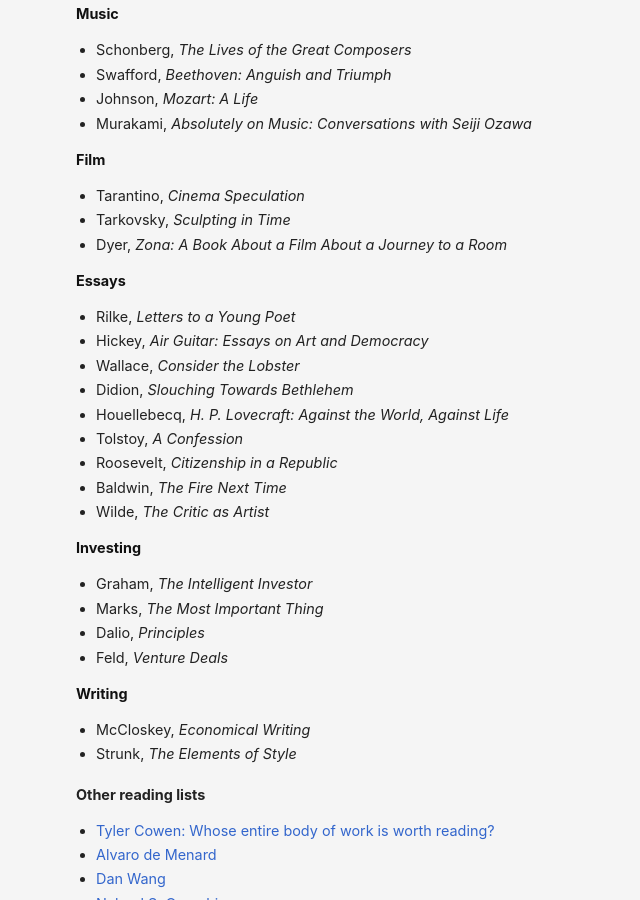
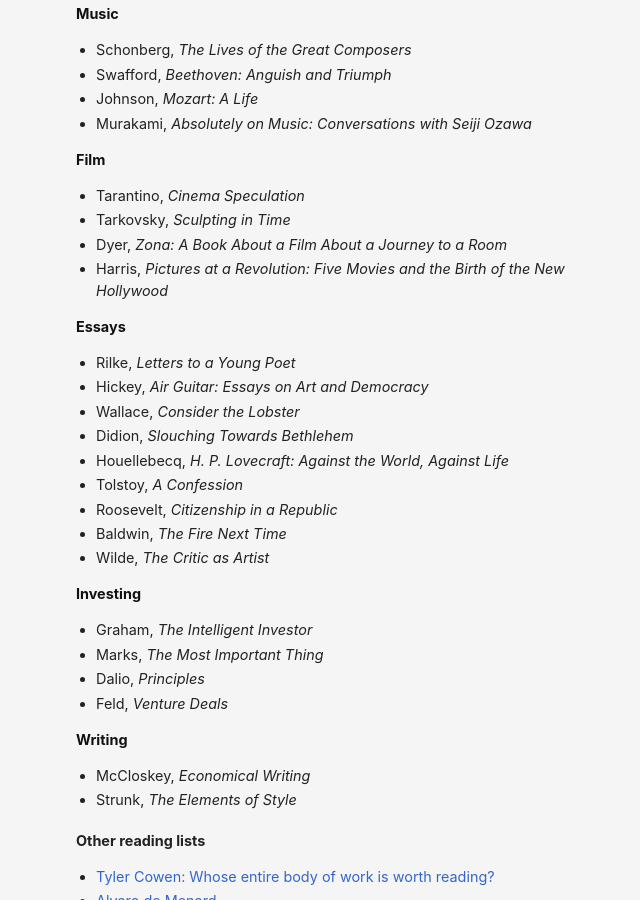
Before and after one commit to danschlz/danschulz.github.io, a Jekyll site: the page built from books.md, in a window 1280 px wide and 900 px high, scrolled down 7390 px. Shown: the whole window, without its empty margins (284-924 px from the left). Built offline with Jekyll 4.4.1, drawn with Linux system fonts in a browser that asks for light colours.

Commit message:
Update books.md

```diff
--- a/books.md
+++ b/books.md
@@ -307,6 +307,7 @@ Jump to:
 - Tarantino, _Cinema Speculation_
 - Tarkovsky, _Sculpting in Time_
 - Dyer, _Zona: A Book About a Film About a Journey to a Room_
+- Harris, _Pictures at a Revolution: Five Movies and the Birth of the New Hollywood_
 
 **Essays** <a name="essays"></a>
 - Rilke, _Letters to a Young Poet_
```
